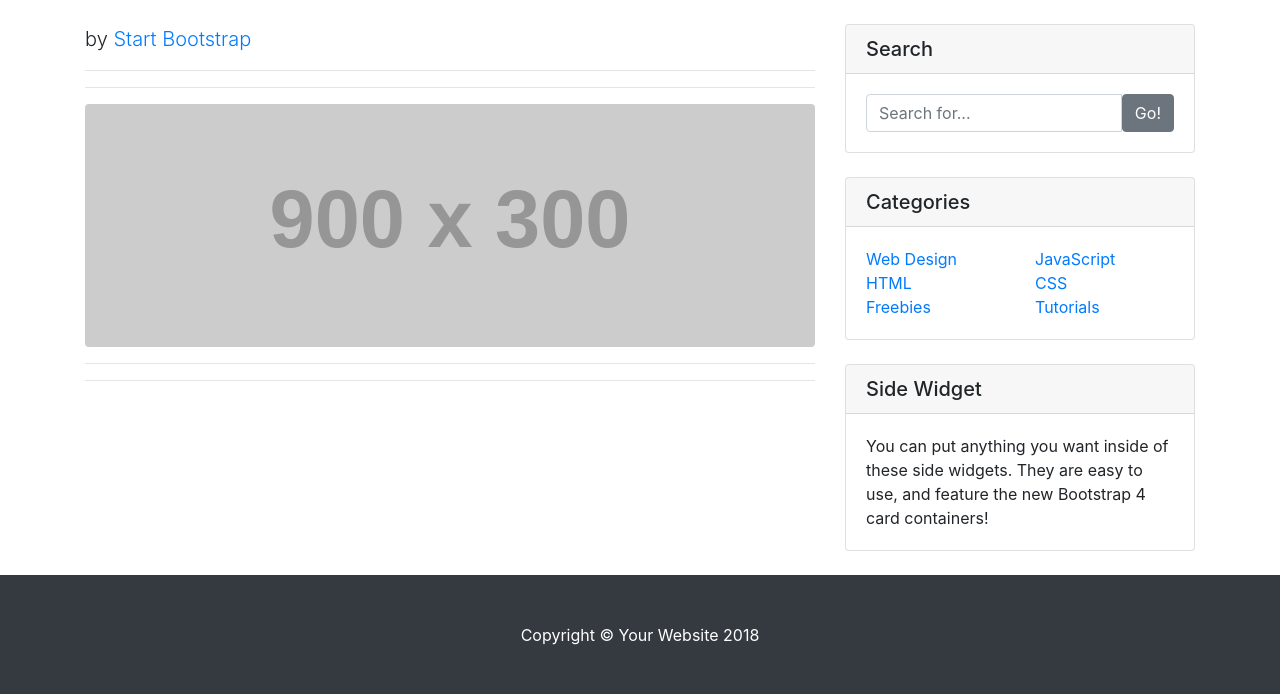
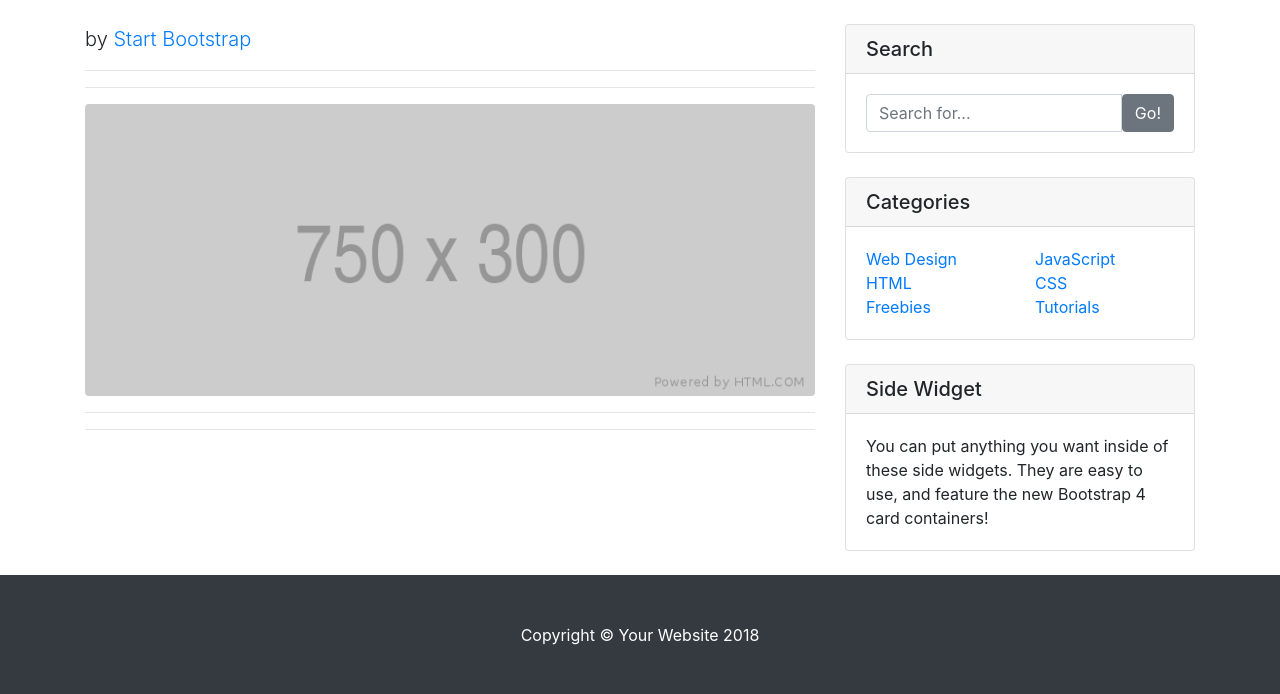
Before and after one commit to 0358rs/Git_test, a Django app: template blog/templates/blog/blog_detail.html in a window 1280 px wide. Shown: the part 56-750 px from the top of the page. Run offline with Django 3.2, Linux system fonts and the light colour scheme; the template is opened without the code that fills it, so the values that code supplies are empty; grey boxes labelled with a size stand in for pictures from a placeholder-image service; some libraries are stand-ins or nearby versions.

Commit message:
改行とり

```diff
--- a/blog/templates/blog/blog_detail.html
+++ b/blog/templates/blog/blog_detail.html
@@ -1,5 +1,5 @@
 {% extends "base.html" %}
-
+{% load static %}
 {% block body %}
     <!-- Post Content Column -->
     <div class="col-lg-8">
@@ -22,7 +22,7 @@
       <hr>
 
       <!-- Preview Image -->
-      <img class="img-fluid rounded" src="http://placehold.it/900x300" alt="">
+      <img class="img-fluid rounded" src="{%static 'img/750x300.png'%}" alt="">
 
       <hr>
 
```
Also changed, not shown: blog/migrations/0003_auto_20181022_1857.py (added), blog/models.py (line endings or trailing spaces).
